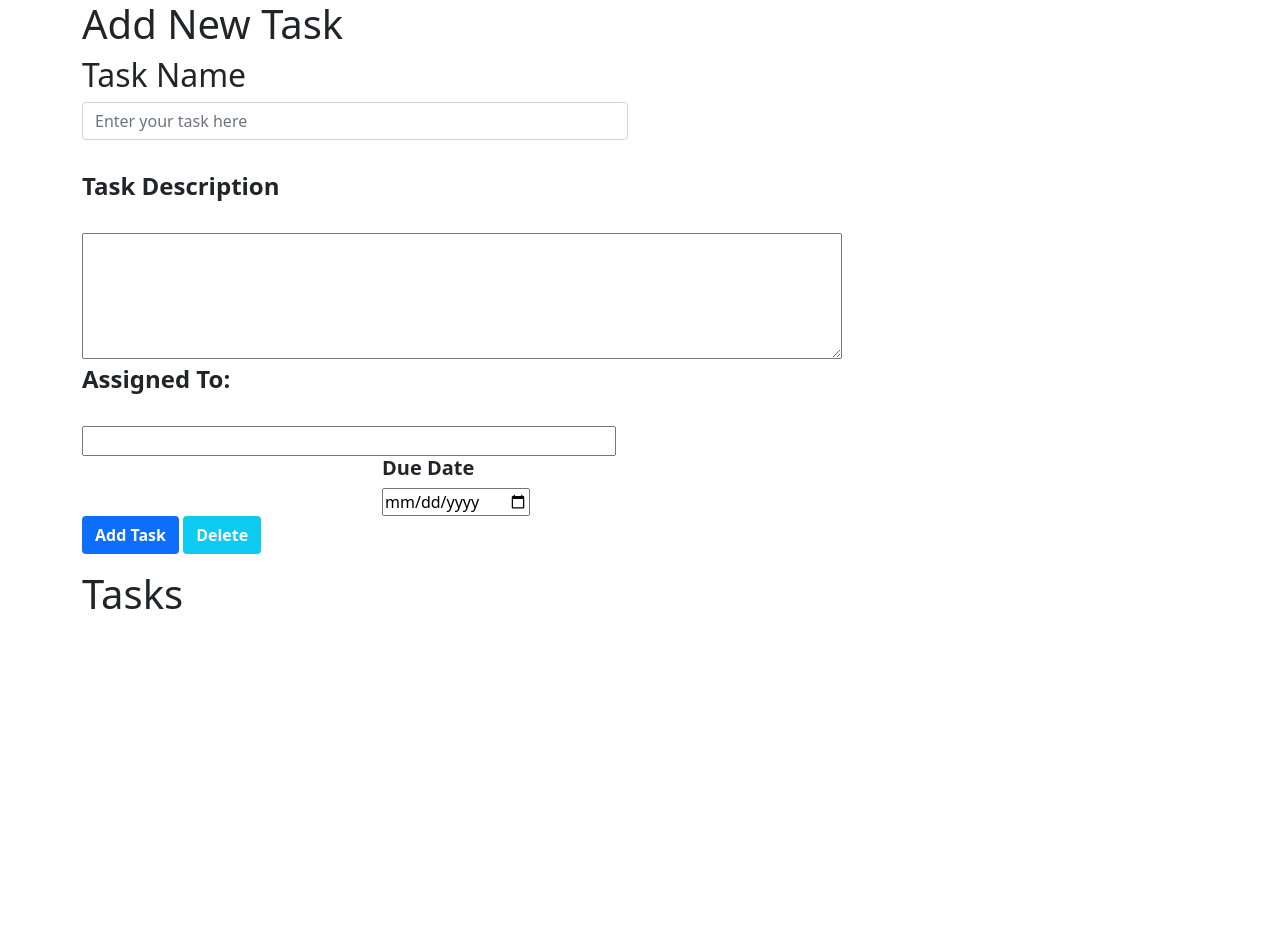
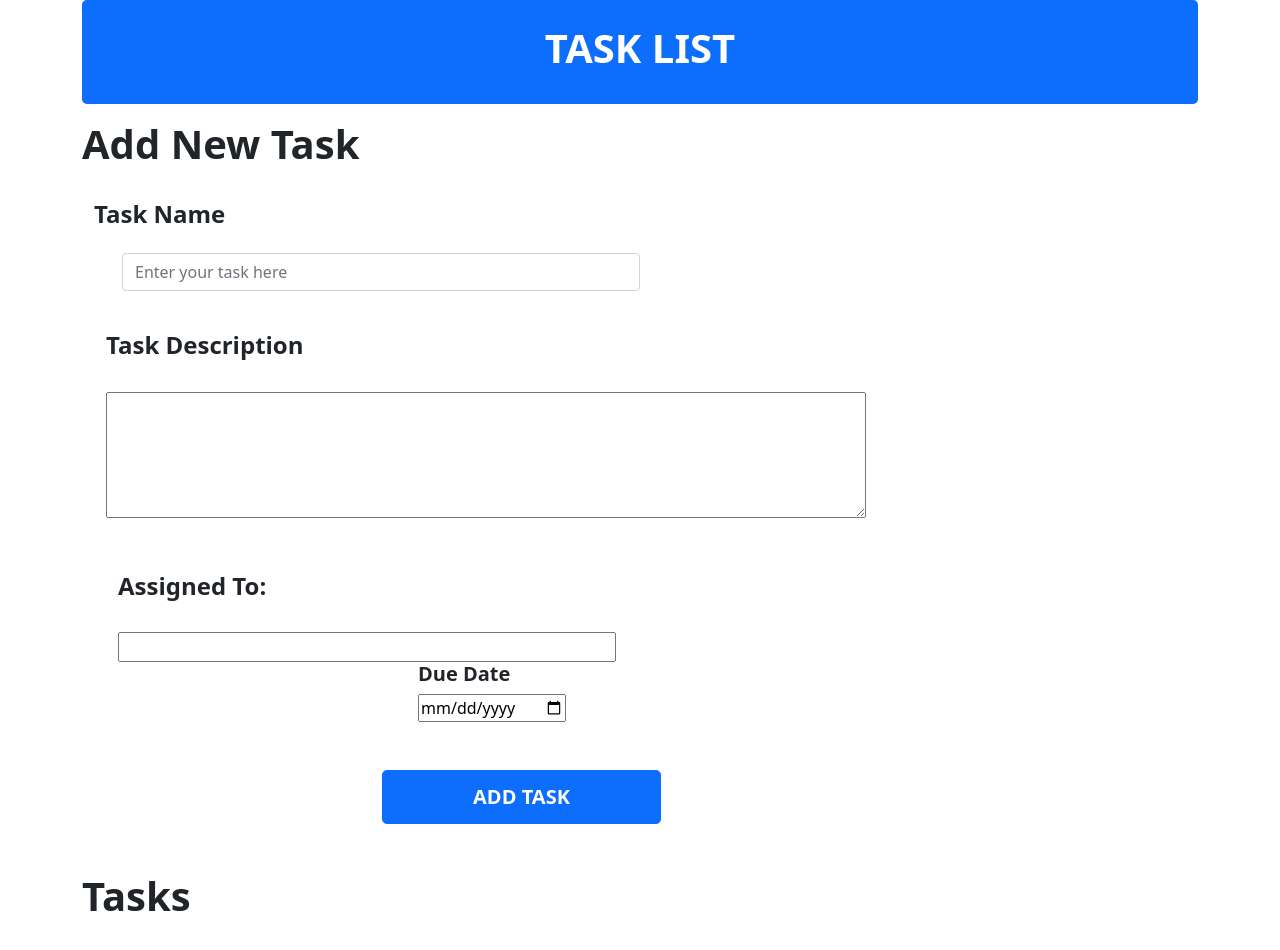
Before and after one commit to labose01/jwd-final-project, a plain HTML site: page index.html in a window 1280 px wide. Before the commit the page ends 800 px from the top, so only its background shows below. Drawn offline with nearby package versions, Linux system fonts and the light colour scheme.

Commit message:
Update index.html

```diff
--- a/index.html
+++ b/index.html
@@ -1,26 +1,46 @@
-<!doctype html>
+<!DOCTYPE html>
 <html lang="en">
+
 <head>
     <meta charset="UTF-8">
     <meta http-equiv="X-UA-Compatible" content="IE=edge">
     <meta name="viewport" content="width=device-width, initial-scale=1.0">
-
     <title>Task List</title>
-
-        <link rel="stylesheet" href="https://cdn.jsdelivr.net/npm/bootstrap@5.0.2/dist/css/bootstrap.min.css"  integrity="sha384-EVSTQN3/azprG1Anm3QDgpJLIm9Nao0Yz1ztcQTwFspd3yD65VohhpuuCOmLASjC" crossorigin="anonymous">
-        <link rel="stylesheet" href="assets/css/style.css">
-        <script defer src="assets/script/script.js"></script>
+    <!-- bootstrap -->
+    <link href="https://cdn.jsdelivr.net/npm/bootstrap@5.0.2/dist/css/bootstrap.min.css" rel="stylesheet"
+        integrity="sha384-EVSTQN3/azprG1Anm3QDgpJLIm9Nao0Yz1ztcQTwFspd3yD65VohhpuuCOmLASjC" crossorigin="anonymous">
+    <script src="https://cdn.jsdelivr.net/npm/bootstrap@5.0.2/dist/js/bootstrap.bundle.min.js"
+        integrity="sha384-MrcW6ZMFYlzcLA8Nl+NtUVF0sA7MsXsP1UyJoMp4YLEuNSfAP+JcXn/tWtIaxVXM"
+        crossorigin="anonymous"></script>
+    <!-- style sheet -->
+    <link rel="stylesheet" href="./assets/css/style.css">
 </head>
 
 <body>
+    <div class="container text-center">
+        <header id="main-header" class="bg-primary borader border-primary-subtle rounded-3 text-white p-4 mb-3 font-weight-bold">
+            <div class="row">
+                <div class="col-12">
+                    <h1 id="header-title" class="fw-bold text-uppercase">Task List</h1>
+                </div>
+            </div>
+        </header>
+    </div>
+
     <div class="container">
-            <div class="row">
-                <div class="col-md-6  mb-3">
-                    <h1>Add New Task</h1>
-                    <h2>Task Name</h2>
-                    <input type="text" class="form-control AddtaskInput  mb-3" placeholder="Enter your task here ">
+        <h1 class="fw-bold">Add New Task</h1>
+        <br>
+        <div class="container">
+            <h4 class="fw-bold">Task Name</h4>
+            <div class="container rounded-3">
+                <div class="card-body">
+                    <div class="col-6">
+                        <input type="text" class="form-control addTaskInput" id="inputField" placeholder="Enter your task here ">
+                    </div>
+                </div>
+            </div>
 
-                </div>
+            <br>
 
             <div class="container rounded-3">
                 <h4 class="fw-bold">Task Description</h4>
@@ -28,13 +48,16 @@
                 <textarea name="" id="textarea" cols="80" rows="5"></textarea>
             </div>
 
+            <div class="to-dos" id="toDoContainer">
+            </div>
 
             <br><br>
-                <div class="container rounded-3 row">
+
+            <div class="container rounded-3 row justify-content-between">
                 <div class="col-6">
                     <h4 class="fw-bold">Assigned To:</h4>
                     <br>
-                        <input type="text" class="col-12 assigned">
+                    <input type="text" class="col-12">
                 </div>
 
                 <div class="date col-xl-3 rounded-3">
@@ -43,26 +66,40 @@
                     <input type="date" name="date" id="date">
                 </div>
             </div>
+        </div>
+
+        <br><br>
 
         <div>
-                    <a href="#" class="btn bg-primary Add text-white fw-bold">Add Task</a>
-                    <a href="#" class="btn bg-info text-white fw-bold delete">Delete</a>
+            <button type="btn" class="add col-3 btn btn-primary rounded-3" id="addToDo">
+                <h5 class="fw-bold my-2">ADD TASK</h5>
+            </button>
         </div>
 
-                <div class="col-md-12 mt-3">
-                    <div class="tasks">
-                        <h1>Tasks</h1>
+        <br><br>
+
+        <div>
+            <h1 class="fw-bold tasks">Tasks</h1>
+        </div>
+        <br> <br>
 
     </div>
     </div>
-                <br> <br>
-
-
-            </div>
     </div>
 
-        <!-- Bootstrap JavaScript Libraries -->
-        <script src="https://cdn.jsdelivr.net/npm/@popperjs/core@2.9.2/dist/umd/popper.min.js" integrity="sha384-IQsoLXl5PILFhosVNubq5LC7Qb9DXgDA9i+tQ8Zj3iwWAwPtgFTxbJ8NT4GN1R8p" crossorigin="anonymous"></script>
-        <script src="https://cdn.jsdelivr.net/npm/bootstrap@5.0.2/dist/js/bootstrap.min.js" integrity="sha384-cVKIPhGWiC2Al4u+LWgxfKTRIcfu0JTxR+EQDz/bgldoEyl4H0zUF0QKbrJ0EcQF" crossorigin="anonymous"></script>
+    <script src="https://cdn.jsdelivr.net/npm/@popperjs/core@2.9.2/dist/umd/popper.min.js"
+        integrity="sha384-IQsoLXl5PILFhosVNubq5LC7Qb9DXgDA9i+tQ8Zj3iwWAwPtgFTxbJ8NT4GN1R8p"
+        crossorigin="anonymous"></script>
+    <script src="https://cdn.jsdelivr.net/npm/bootstrap@5.0.2/dist/js/bootstrap.min.js"
+        integrity="sha384-cVKIPhGWiC2Al4u+LWgxfKTRIcfu0JTxR+EQDz/bgldoEyl4H0zUF0QKbrJ0EcQF"
+        crossorigin="anonymous"></script>
+
+    <script src="./assets/js/script.js"></script>
+
 </body>
 </html>
+
+<!-- class="fst-italic" -->
+<!-- class="fst-start" -->
+<!-- class="fst-center" -->
+<!-- class="fst-end" -->
```
Lines whose indentation alone changed are shown as unchanged.
